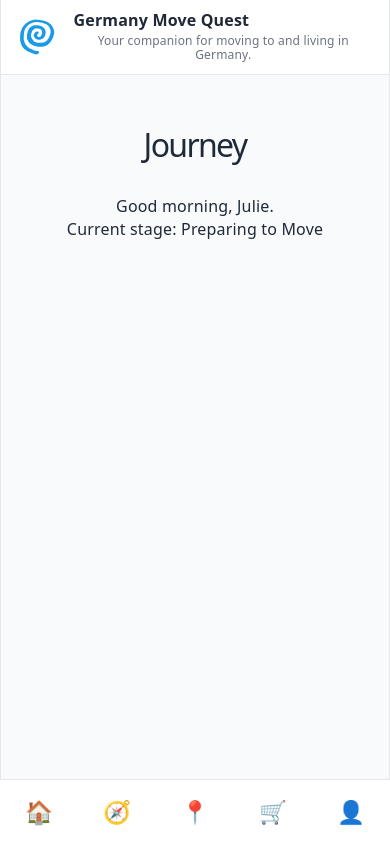
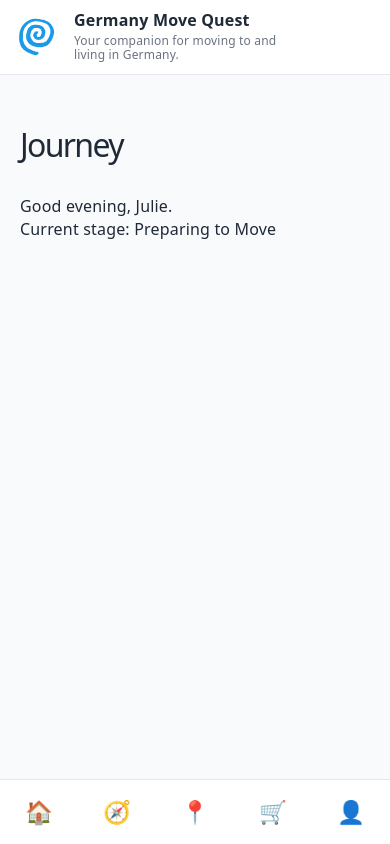
Before and after one commit to JHCairn/germany-move-quest, a React (Vite) app: page / in a window 390 px wide. Both pictures are taken after a click on the button "Begin Your Journey". Built offline with nearby package versions, Linux system fonts and the light colour scheme.

Commit message:
Improve responsive layout and application shell styling

```diff
--- a/src/components/AppShell.jsx
+++ b/src/components/AppShell.jsx
@@ -14,7 +14,7 @@ function AppShell() {
 
         <main className="app-main">
           <h1>Journey</h1>
-          <p>Good morning, Julie.</p>
+          <p>{getGreeting()}, Julie.</p>
           <p>Current stage: Preparing to Move</p>
         </main>
       </div>
@@ -24,4 +24,18 @@ function AppShell() {
   );
 }
 
+function getGreeting() {
+  const hour = new Date().getHours();
+
+  if (hour < 12) {
+    return "Good morning";
+  }
+
+  if (hour < 18) {
+    return "Good afternoon";
+  }
+
+  return "Good evening";
+}
+
 export default AppShell;
--- a/src/components/Header.css
+++ b/src/components/Header.css
@@ -76,9 +76,17 @@
   .header-tagline {
     font-size: 0.75rem;
     line-height: 1.2;
+    max-width: 220px;
   }
 
   .header-user {
     display: none;
   }
+
+  .header-text {
+  align-items: flex-start;
+  text-align: left;
 }
+
+
+}
--- a/src/index.css
+++ b/src/index.css
@@ -59,11 +59,7 @@ body {
 }
 
 #root {
-  width: 1126px;
-  max-width: 100%;
-  margin: 0 auto;
-  text-align: center;
-  border-inline: 1px solid var(--border);
+  width: 100%;
   min-height: 100svh;
   display: flex;
   flex-direction: column;
```
